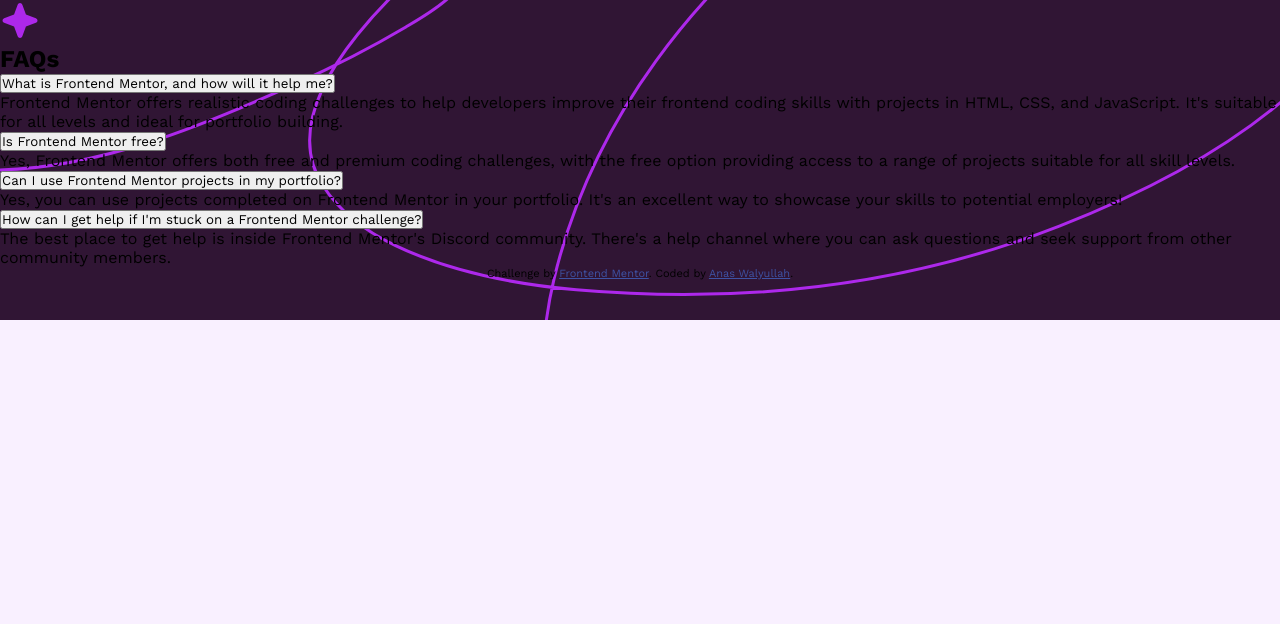
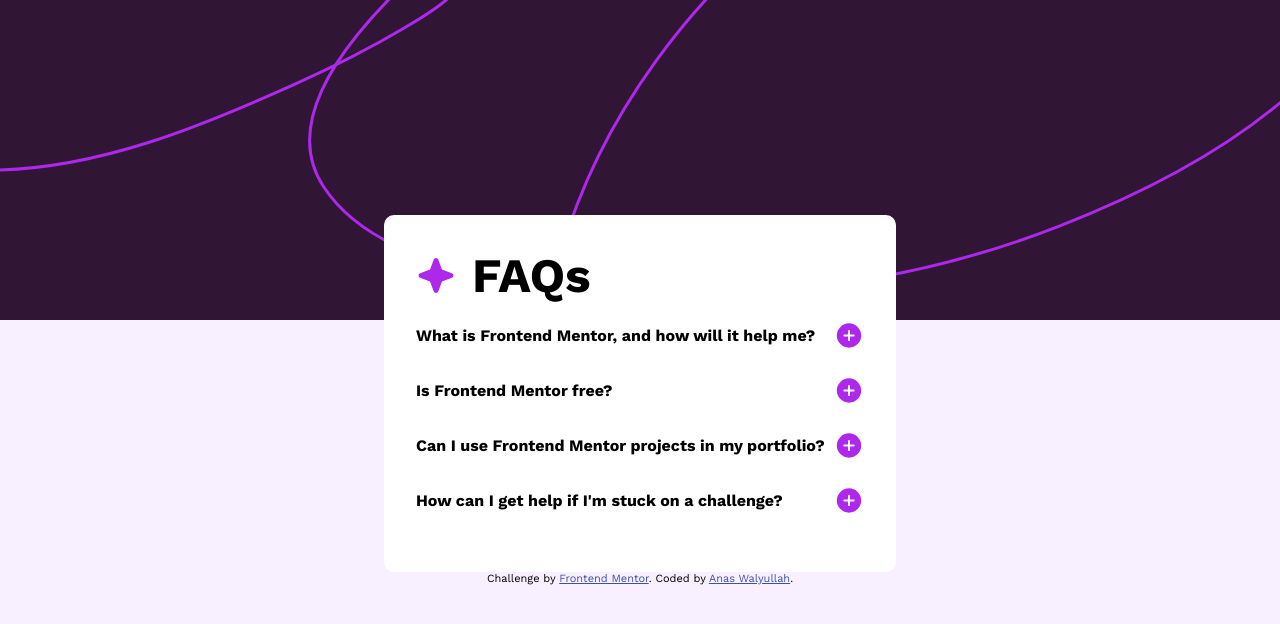
Before and after one commit to anaswal/4-faq-accordion, a plain HTML site: page index.html in a window 1280 px wide. Drawn offline with nearby package versions, Linux system fonts and the light colour scheme.

Commit message:
Adding styles

```diff
--- a/index.html
+++ b/index.html
@@ -36,6 +36,7 @@
 
       <button class="accordion">
         What is Frontend Mentor, and how will it help me?
+        <img src="./assets/images/icon-plus.svg" alt="plus-icon" />
       </button>
       <div class="panel">
         <p>
@@ -46,7 +47,10 @@
         </p>
       </div>
 
-      <button class="accordion">Is Frontend Mentor free?</button>
+      <button class="accordion">
+        Is Frontend Mentor free?
+        <img src="./assets/images/icon-plus.svg" alt="plus-icon" />
+      </button>
       <div class="panel">
         <p>
           Yes, Frontend Mentor offers both free and premium coding challenges,
@@ -57,6 +61,7 @@
 
       <button class="accordion">
         Can I use Frontend Mentor projects in my portfolio?
+        <img src="./assets/images/icon-plus.svg" alt="plus-icon" />
       </button>
       <div class="panel">
         <p>
@@ -67,7 +72,8 @@
       </div>
 
       <button class="accordion">
-        How can I get help if I'm stuck on a Frontend Mentor challenge?
+        How can I get help if I'm stuck on a challenge?
+        <img src="./assets/images/icon-plus.svg" alt="plus-icon" />
       </button>
       <div class="panel">
         <p>
--- a/style.css
+++ b/style.css
@@ -11,4 +11,54 @@ body {
   background: hsl(275, 100%, 97%)
     url("./assets/images/background-pattern-desktop.svg") no-repeat;
   height: 100vh;
+  display: flex;
+  flex-direction: column;
+  justify-content: center;
+  align-items: center;
 }
+
+button {
+  display: flex;
+  align-items: center;
+  width: 100%;
+  justify-content: space-between;
+  border: none;
+  background: none;
+  cursor: pointer;
+  font-weight: 700;
+  font-size: 1rem;
+  margin-bottom: 1.5rem;
+}
+
+button:hover {
+  color: hsl(292, 83%, 21%);
+}
+
+p {
+  color: hsl(292, 16%, 49%);
+  font-size: 0.8rem;
+  margin: 1rem 0;
+}
+
+.card {
+  width: 40%;
+  background-color: white;
+  padding: 2rem;
+  border-radius: 10px;
+}
+
+.title-card {
+  display: flex;
+  align-items: center;
+  gap: 1rem;
+  margin-bottom: 1rem;
+}
+
+h2 {
+  font-size: 3rem;
+}
+
+.panel {
+  overflow: hidden;
+  display: none;
+}
```
